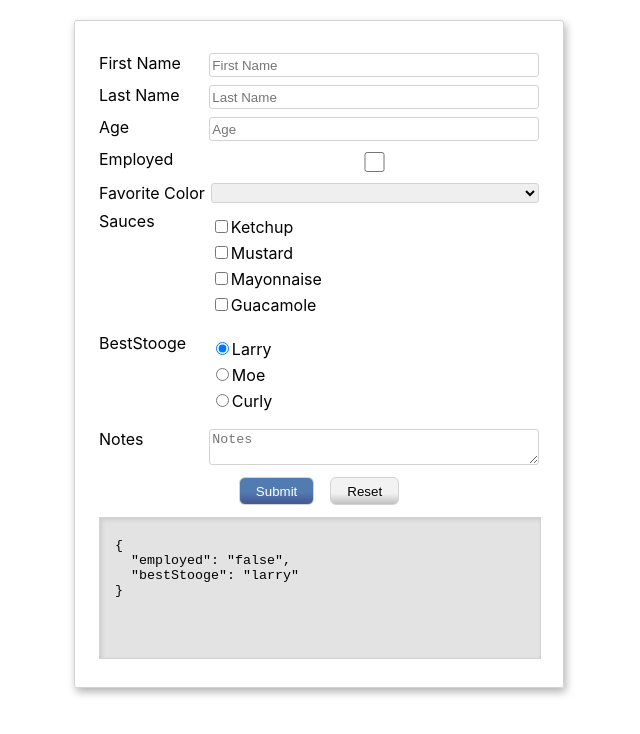
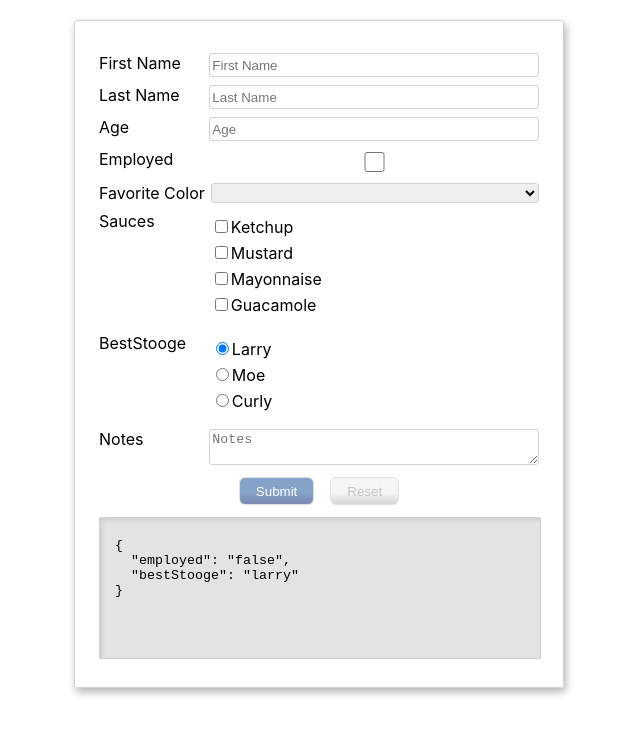
Before and after one commit to modinessa/react-forms, a React (Create React App) app: page / in a window 1280 px wide. Shown: the top 734 px of the page, without its empty margins (321-961 px from the left). Built offline with nearby package versions, Linux system fonts and the light colour scheme; the HTML template or start-up script is replaced by a standard one.

Commit message:
Edit disabling buttons

```diff
--- a/src/App.css
+++ b/src/App.css
@@ -101,4 +101,8 @@ input.data-column {
 	display: none;
 }
 
+input:disabled {
+	opacity: 0.7;
+}
+
 @media (prefers-reduced-motion: no-preference) {}
--- a/src/components/ReactHookForm.js
+++ b/src/components/ReactHookForm.js
@@ -2,7 +2,6 @@ import React from "react";
 import { useForm } from "react-hook-form";
 import { objToString } from "../js/objToString.js";
 import { createKeys } from "../js/createKeys.js";
-import { deepEqual } from "../js/deepEquality.js";
 import TextareaAutosize from "react-textarea-autosize";
 import { yupResolver } from '@hookform/resolvers/yup';
 import * as yup from "yup";
@@ -25,8 +24,12 @@ export function ReactHookForm() {
 		register,
 		handleSubmit,
 		reset,
+		getValues,
 		watch,
-		formState: { errors }
+		formState: {
+			errors,
+			isDirty,
+			isSubmitted }
 	} = useForm({
 		resolver: yupResolver(schema),
 		defaultValues: {
@@ -36,7 +39,6 @@ export function ReactHookForm() {
 		}
 	});
 
-	let currentData = {};
 	const favoriteColor = createKeys(["", "red", "green", "blue", "black"]);
 	const sauces = createKeys(["ketchup", "mustard", "mayonnaise", "guacamole"]);
 	const bestStooge = createKeys(["larry", "moe", "curly"]);
@@ -56,8 +58,8 @@ export function ReactHookForm() {
 
 	const watchAllFields = watch();
 	const onSubmit = (data) => {
-		currentData = {...data};
 		alert(objToString(data));
+		//reset(getValues());
 	};
 
 	return (
@@ -90,10 +92,11 @@ export function ReactHookForm() {
 
 
 			<div className="form-actions">
-				<input type="submit" className="submit-button action-button"/>
+				<input type="submit" className="submit-button action-button"
+					disabled={!isDirty || isSubmitted}/>
 
 				<input type="reset" className="reset-button action-button"
-							onClick={resetHadler}/>
+							onClick={resetHadler} disabled={!isDirty}/>
 			</div>
 
 			<TextareaAutosize
```
